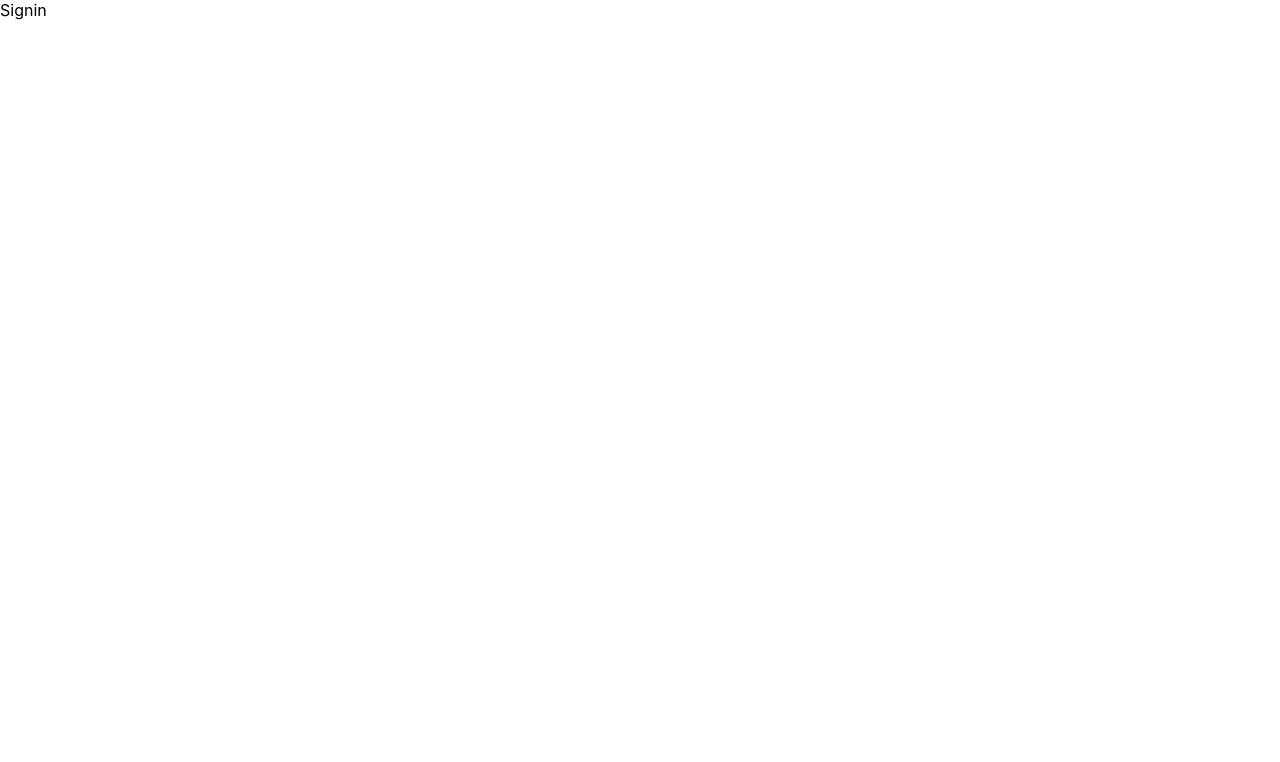
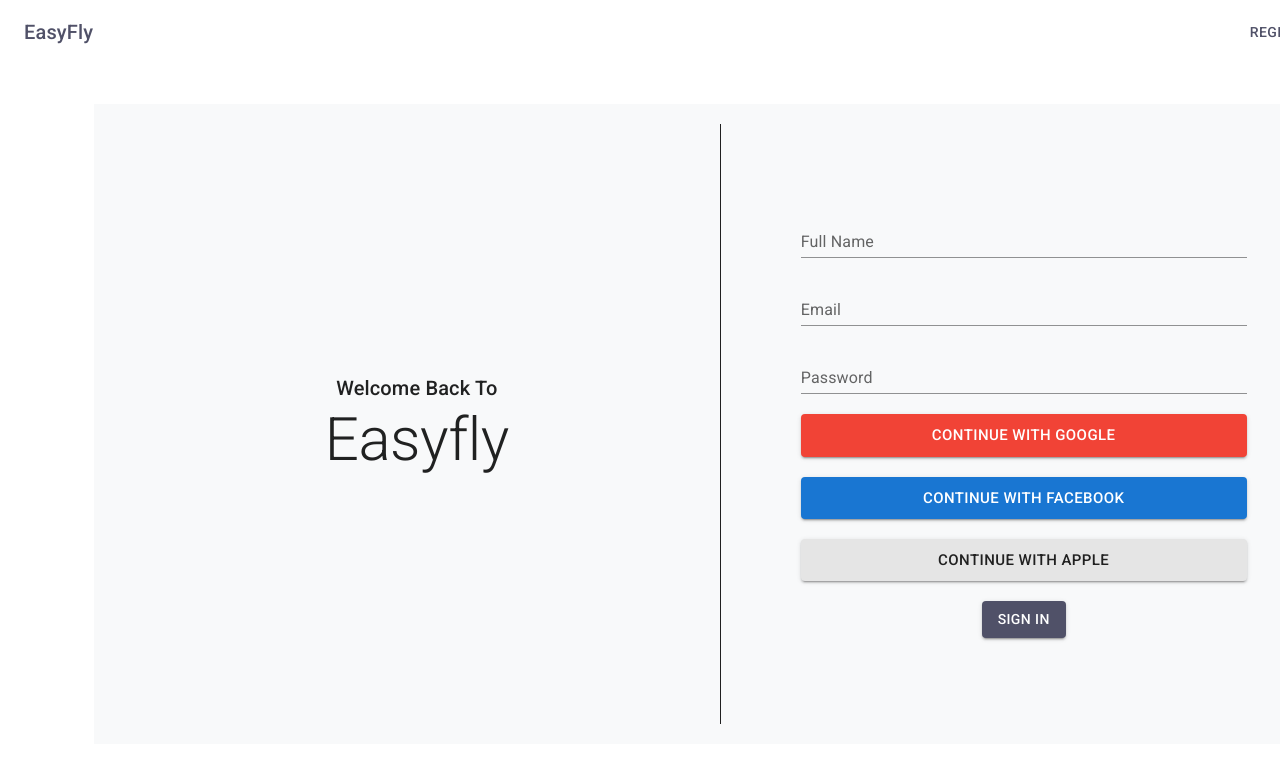
Before and after one commit to Group-13-Mini-Project/easyfly-web, a React (Create React App) app: page /signin in a window 1280 px wide. Shown: the top 762 px of the page. Built offline with nearby package versions, Linux system fonts and the light colour scheme.

Commit message:
sign in and sign up

```diff
--- a/src/components/Header.jsx
+++ b/src/components/Header.jsx
@@ -22,10 +22,14 @@ const Header = () => {
             justifyContent: 'space-between',
             alignItems: 'center', }}>
 
-            <Typography variant='h6'  component="div" sx={{ flexGrow: 1, color: '#505168' }}>EasyFly</Typography>
+            <NavLink to={'/'}>
+              <Typography className='title' variant='h6'  component="div" sx={{ flexGrow: 1, color: '#505168' }}>EasyFly</Typography>
+            </NavLink>
+
             <ButtonGroup size="small" aria-label="small button group">
+
               <NavLink to={'/signup'}>
-                <Button variant='Text' sx={{ color: '#505168' }}>Register</Button>
+                <Button className='reg' variant='Text' sx={{ color: '#505168' }}>Register</Button>
               </NavLink>
 
               <NavLink to={'/signin'}>
--- a/src/components/Hero.jsx
+++ b/src/components/Hero.jsx
@@ -9,7 +9,7 @@ const Hero = () => {
       <CssBaseline />
       <Container maxWidth="xl" sx={{padding: '50px', display:'flex', justifyContent:'start', alignItems: 'center'}}>
         <Box sx={{ height: '45vh', padding: '50px 0',}} >
-          <Typography variant='h2'>Hey there! Where Would <br /> Like To Fly to?</Typography>
+          <Typography variant='h2'>Hey there! Where Would <br /> You Like To Fly to?</Typography>
 
           <NavLink to={'/signup'}>
                 <Button variant='contained' size='large' sx={{ background: '#505168', marginTop:'60px' }}>register</Button>
--- a/src/components/Location.jsx
+++ b/src/components/Location.jsx
@@ -2,22 +2,25 @@ import React from 'react';
 import TextField from '@mui/material/TextField';
 import Autocomplete from '@mui/material/Autocomplete';
 import { Stack } from '@mui/material';
+import ConnectingAirportsIcon from '@mui/icons-material/ConnectingAirports';
 
 const Location = () => {
   return (
-    <Stack sx={{display:'flex', flexDirection:"row"}}>
+    <Stack sx={{display:'flex', flexDirection:"row", alignItems:'center'}}>
     <Autocomplete
       disablePortal
       id="combo-box-demo"
       options={airports}
-      sx={{ width: 300, marginRight: '20px' }}
+      sx={{ width: 300, marginRight: '5px' }}
       renderInput={(params) => <TextField {...params} label="From" />}
     />
+
+    <ConnectingAirportsIcon fontSize='small'  sx={{width:'40px', height:'40px',padding:'7px', borderRadius:'50px',color:'#fff', background: '#505168',}}/>
     <Autocomplete
       disablePortal
       id="combo-box-demo"
       options={airports}
-      sx={{ width: 300 }}
+      sx={{ width: 300, marginLeft: '5px',}}
       renderInput={(params) => <TextField {...params} label="To" />}
     />
     </Stack>
--- a/src/components/Main.jsx
+++ b/src/components/Main.jsx
@@ -7,6 +7,7 @@ import ArrowRightAltIcon from '@mui/icons-material/ArrowRightAlt';
 // import { LocalizationProvider } from '@mui/x-date-pickers/LocalizationProvider';
 import DateRange from './DateRange';
 import Location from './Location';
+import { NavLink } from 'react-router-dom';
 
 
 const Main = () => {
@@ -15,7 +16,7 @@ const Main = () => {
     <div>
     <CssBaseline />
       <Container fixed>
-        <Box sx={{ bgcolor: '#cfe8fc', height: '30vh', borderRadius: '10px', padding:'20px', background: '#FFFFFF',
+        <Box sx={{ bgcolor: '#cfe8fc', height: '31vh', borderRadius: '10px', padding:'20px', background: '#FFFFFF',
             boxShadow: '0px 4px 4px rgba(0, 0, 0, 0.15)',
             borderradius: '15px'}}>
 
@@ -35,7 +36,9 @@ const Main = () => {
             </div>
 
             <div>
-              <Button variant='contained' size='medium' sx={{marginTop: '10px', float: 'right', width:'200px', background: '#505168',}}>search flight   <ArrowRightAltIcon fontSize="large" /> </Button>
+              <NavLink to={"/flights"}>
+               <Button variant='contained' size='medium' sx={{marginTop: '10px', float: 'right', width:'200px', background: '#505168',}}>search flight   <ArrowRightAltIcon fontSize="large" /> </Button>
+              </NavLink>
             </div>
         </Box>
       </Container>
--- /dev/null
+++ b/src/components/Pskeleton.jsx
@@ -0,0 +1,12 @@
+import React from 'react'
+import { Stack, Skeleton } from '@mui/material'
+
+const Pskeleton = () => {
+  return (
+    <Stack spacing={0} width='100%' sx={{width:'100%', height:'100%', display:'flex',flexDirection:'column', justifyContent:'center',}}>
+        <Skeleton variant='rectangle' width={1150} height={120}/>
+    </Stack>
+  )
+}
+
+export default Pskeleton
--- /dev/null
+++ b/src/components/useForm.jsx
@@ -0,0 +1,31 @@
+import React ,{useState}from 'react'
+
+export function useForm(initialFvalues){
+
+    const [values,setValues] = useState(initialFvalues);
+
+    const handleInputChange= e=>{
+        const {name, value} = e.target
+        setValues({
+          ...values,
+          [name]:value
+        })
+        }
+
+  return {
+      values,
+      setValues,
+      handleInputChange,
+  }
+}
+
+
+// export default useForm
+
+export function Form(props) {
+    return (
+      <form>
+        {props.children}
+      </form>
+    )
+  }
--- a/src/index.css
+++ b/src/index.css
@@ -14,6 +14,10 @@ code {
 
 a{
   text-decoration: none;
+}
+form{
+  width: 100%;
+  height: 100%
 }
 
 .App{
--- a/src/pages/Flights.jsx
+++ b/src/pages/Flights.jsx
@@ -0,0 +1,45 @@
+import { Container, CssBaseline, Typography } from '@mui/material'
+import { Box } from '@mui/system'
+import React from 'react'
+import Header from '../components/Header'
+import Location from '../components/Location'
+import DateRange from '../components/DateRange'
+import Pskeleton from '../components/Pskeleton'
+
+
+
+const Flights = () => {
+  return (
+    <div>
+        <Header />
+
+        <CssBaseline />
+        <Container maxWidth='xl' sx={{display:'flex', flexDirection:'column', justifyContent:'center',alignItems:'center',}}>
+            <Box sx={{height: '15vh', width:'90%',  borderRadius: '10px', padding:'10px', background: '#F8F9FA',
+            boxShadow: '0px 4px 4px rgba(0, 0, 0, 0.15)',
+            borderradius: '15px',}}>
+
+                <Box sx={{height: '100px', width:'100%', display:'flex', justifyContent:'space-between',alignItems:'center', position:'static'}}>
+                    <Location />
+                    <DateRange />
+                </Box>
+
+            </Box>
+            <Box sx={{ width: '82%', display:'flex', justifyContent:'flex-start'}}>
+                <Typography variant='h6' sx={{marginTop:'50px'}}>Available FLights</Typography>
+            </Box>
+            <Container maxWidth="lg" sx={{height: '100vh', width:'100%',display:'flex',flexDirection:'column', justifyContent:'center',alignItems:'center', padding:'10px', background: '#F8F9FA', bgcolor:'#fff'}}>
+
+               <Pskeleton />
+               <Pskeleton />
+               <Pskeleton />
+               <Pskeleton />
+               <Pskeleton />
+
+            </Container>
+        </Container>
+    </div>
+  )
+}
+
+export default Flights
--- a/src/pages/Pages.jsx
+++ b/src/pages/Pages.jsx
@@ -3,6 +3,7 @@ import Home from './Home'
 import Signin from './Signin'
 import {Route, Routes } from 'react-router-dom'
 import { Signup } from './Signup'
+import Flights from './Flights'
 
 const Pages = () => {
   return (
@@ -13,6 +14,7 @@ const Pages = () => {
         <Route path='/' element={<Home />}/>
         <Route path='/signin' element={<Signin />}/>
         <Route path='/signup' element={<Signup />}/>
+        <Route path='/flights' element={<Flights />}/>
       </Routes>
 
     </div>
--- a/src/pages/Signin.jsx
+++ b/src/pages/Signin.jsx
@@ -1,8 +1,66 @@
-import React from 'react'
+
+import React,{useState, useEffect} from 'react'
+import Header from '../components/Header'
+import { Box } from '@mui/system'
+import { Button,  Container,  TextField, Typography } from '@mui/material'
+import {useForm, Form} from '../components/useForm'
+
+
+
+const initialFvalues ={
+  id:0,
+  fullName: '',
+  email: '',
+  gender: 'male',
+  password: '',
+}
 
 const Signin = () => {
+
+  const {
+    values,
+    setValues,
+    handleInputChange,
+  } = useForm(initialFvalues);
+
+
   return (
-    <div>Signin</div>
+    <div>
+        <Header />
+
+        <Container maxWidth ="xl" sx={{width: '100%', height:'90vh', display:'flex', justifyContent:'center', alignItems:'center', backgroundColor:'#fff'}}>
+
+          <Box sx={{height: '80vh', width:'90%', padding:'20px', background: '#F8F9FA',
+            borderradius: '15px', display:'flex', justifyContent:'center', alignItems:'center',}}>
+
+                <Box sx={{width:'50%', height:'100%', display:'flex',flexDirection:"column", justifyContent:'center', alignItems:'center'}}>
+                  <Typography variant='h6'>Welcome Back To</Typography>
+                  <Typography variant='h2'>Easyfly</Typography>
+                </Box>
+                <Box sx={{width:'50%', height:'100%', display:'flex',flexDirection:"column", justifyContent:'center', alignItems:'center',  borderLeft:'1px solid #202020'}}>
+
+                <Form>
+                      <Container sx={{width:'100%', height:'100%', display:'flex',flexDirection:"column", justifyContent:'center', alignItems:'center',}}>
+                        <TextField variant='standard' label="Full Name"  name='fullName' value={values.fullName}  onChange={handleInputChange} sx={{width:'80%'}}/>
+                        <TextField variant='standard' label="Email"  name='email' value={values.email} sx={{width:'80%', marginTop:'20px' }}/>
+
+
+                        <TextField variant='standard' label="Password"  name='password' value={values.password} sx={{width:'80%', marginTop:'20px' }}/>
+                        <Box sx={{width: '100%', display: 'flex', flexDirection: 'column', justifyContent:'center', alignItems:'center'}}>
+                          <Button variant='contained' size='large' sx={{marginTop:"20px", width:'80%', bgcolor:'#F14336'}}>continue with google</Button>
+                          <Button variant='contained' size='large' sx={{marginTop:"20px", width:'80%'}}>continue with facebook</Button>
+                          <Button variant='contained' size='large' sx={{marginTop:"20px", width:'80%', bgcolor:'#e5e5e5', color:'#202020'}}>continue with apple</Button>
+                        </Box>
+                          <Button  variant='contained' size='medium' sx={{marginTop:'20px', bgcolor:"#505168" }}>Sign in</Button>
+                      </Container>
+                    </Form>
+
+                </Box>
+            </Box>
+
+        </Container>
+
+    </div>
   )
 }
 
--- a/src/pages/Signup.jsx
+++ b/src/pages/Signup.jsx
@@ -1,10 +1,76 @@
-import React from 'react'
+// eslint-disable-next-line
+import React,{useState, useEffect} from 'react'
 import Header from '../components/Header'
+import { Box } from '@mui/system'
+import { Button,  Container,  TextField, Typography } from '@mui/material'
+import {useForm, Form} from '../components/useForm'
+
+// const useStyle = makeStyles(theme =>({
+//   root:{
+// '& .MuiFormControl-root':{
+//   width: "90%",
+// }
+//   }
+// }))
+
+const initialFvalues ={
+  id:0,
+  fullName: '',
+  email: '',
+  gender: 'male',
+  password: '',
+}
 
 export const Signup = () => {
+// eslint-disable-next-line
+
+  // const classes = useStyle();
+
+  const {
+    values,
+    setValues,
+    handleInputChange,
+  } = useForm(initialFvalues);
+
+
+
   return (
     <div>
         <Header />
+
+        <Container maxWidth ="xl" sx={{width: '100%', height:'90vh', display:'flex', justifyContent:'center', alignItems:'center', backgroundColor:'#fff'}}>
+
+          <Box sx={{height: '80vh', width:'90%', padding:'20px', background: '#F8F9FA',
+            borderradius: '15px', display:'flex', justifyContent:'center', alignItems:'center',}}>
+
+                <Box sx={{width:'50%', height:'100%', display:'flex',flexDirection:"column", justifyContent:'center', alignItems:'center'}}>
+                  <Typography variant='h6'>Welcome To</Typography>
+                  <Typography variant='h2'>Easyfly</Typography>
+                </Box>
+                <Box sx={{width:'50%', height:'100%', display:'flex',flexDirection:"column", justifyContent:'center', alignItems:'center',  borderLeft:'1px solid #202020'}}>
+
+                    <Form>
+                      <Container sx={{width:'100%', height:'100%', display:'flex',flexDirection:"column", justifyContent:'center', alignItems:'center',}}>
+                        <TextField variant='standard' label="Full Name"  name='fullName' value={values.fullName}  onChange={handleInputChange} sx={{width:'80%'}}/>
+                        <TextField variant='standard' label="Email"  name='email' value={values.email} sx={{width:'80%', marginTop:'20px' }}/>
+
+
+                        <TextField variant='standard' label="Password"  name='password' value={values.password} sx={{width:'80%', marginTop:'20px' }}/>
+                        <TextField variant='standard' label="Confirm Password"  name='password' value={values.password} sx={{width:'80%', marginTop:'20px' }}/>
+                        <Box sx={{width: '100%', display: 'flex', flexDirection: 'column', justifyContent:'center', alignItems:'center'}}>
+                          <Button variant='contained' size='large' sx={{marginTop:"20px", width:'80%', bgcolor:'#F14336'}}>continue with google</Button>
+                          <Button variant='contained' size='large' sx={{marginTop:"20px", width:'80%'}}>continue with facebook</Button>
+                          <Button variant='contained' size='large' sx={{marginTop:"20px", width:'80%', bgcolor:'#e5e5e5', color:'#202020'}}>continue with apple</Button>
+                        </Box>
+                          <Button  variant='contained' size='medium' sx={{marginTop:'20px', bgcolor:"#505168" }}>Sign up</Button>
+                      </Container>
+                    </Form>
+
+                </Box>
+            </Box>
+
+        </Container>
+
     </div>
   )
 }
```
Also changed, not shown: 1 other file (tests, documents, lock files or other folders).
